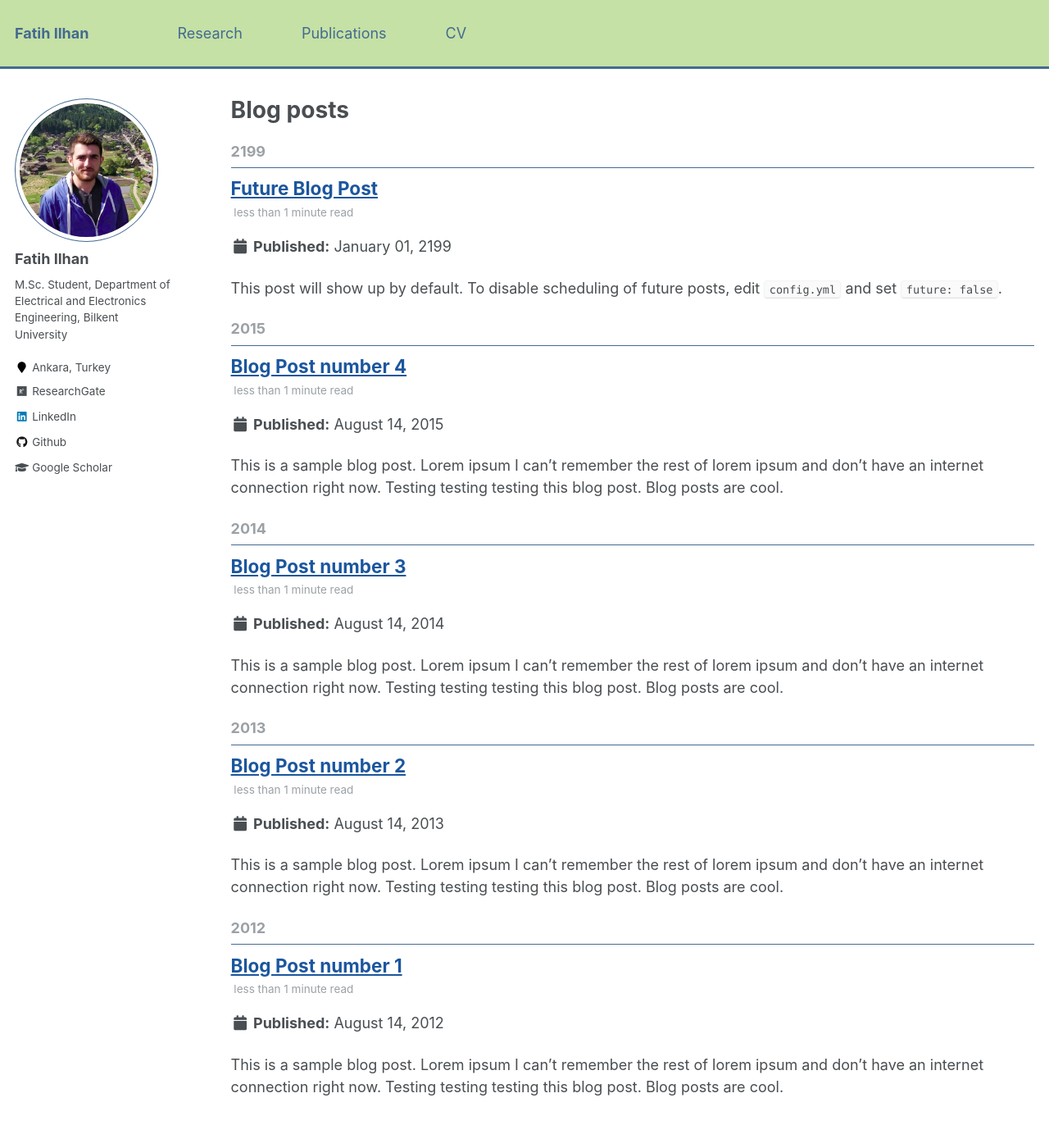
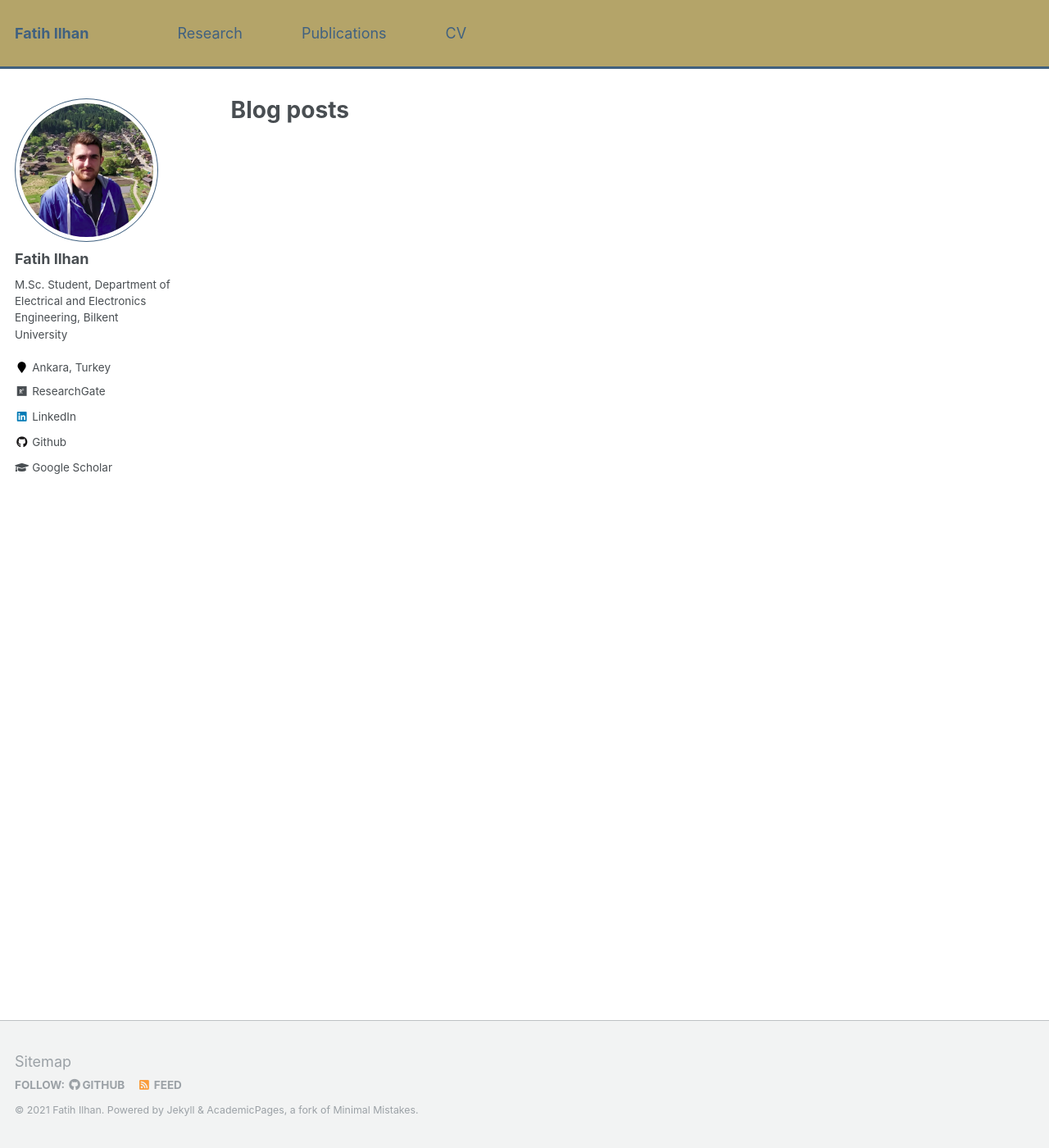
Before and after one commit to fatih-ilhan/fatih-ilhan.github.io, a Jekyll site: the page built from _pages/year-archive.html, in a window 1280 px wide and 1400 px high. Shown: the whole window at 82% size. Built offline with Jekyll 4.4.1, drawn with Linux system fonts in a browser that asks for light colours.

Commit message:
color update

```diff
--- a/_posts/2012-08-14-blog-post-1.md
+++ /dev/null
@@ -1,20 +0,0 @@
----
-title: 'Blog Post number 1'
-date: 2012-08-14
-permalink: /posts/2012/08/blog-post-1/
-tags:
-  - cool posts
-  - category1
-  - category2
----
-
-This is a sample blog post. Lorem ipsum I can't remember the rest of lorem ipsum and don't have an internet connection right now. Testing testing testing this blog post. Blog posts are cool.
-
-Headings are cool
-======
-
-You can have many headings
-======
-
-Aren't headings cool?
-------
--- a/_posts/2013-08-14-blog-post-2.md
+++ /dev/null
@@ -1,20 +0,0 @@
----
-title: 'Blog Post number 2'
-date: 2013-08-14
-permalink: /posts/2013/08/blog-post-2/
-tags:
-  - cool posts
-  - category1
-  - category2
----
-
-This is a sample blog post. Lorem ipsum I can't remember the rest of lorem ipsum and don't have an internet connection right now. Testing testing testing this blog post. Blog posts are cool.
-
-Headings are cool
-======
-
-You can have many headings
-======
-
-Aren't headings cool?
-------
--- a/_posts/2014-08-14-blog-post-3.md
+++ /dev/null
@@ -1,20 +0,0 @@
----
-title: 'Blog Post number 3'
-date: 2014-08-14
-permalink: /posts/2014/08/blog-post-3/
-tags:
-  - cool posts
-  - category1
-  - category2
----
-
-This is a sample blog post. Lorem ipsum I can't remember the rest of lorem ipsum and don't have an internet connection right now. Testing testing testing this blog post. Blog posts are cool.
-
-Headings are cool
-======
-
-You can have many headings
-======
-
-Aren't headings cool?
-------
--- a/_posts/2199-01-01-future-post.md
+++ /dev/null
@@ -1,11 +0,0 @@
----
-title: 'Future Blog Post'
-date: 2199-01-01
-permalink: /posts/2012/08/blog-post-4/
-tags:
-  - cool posts
-  - category1
-  - category2
----
-
-This post will show up by default. To disable scheduling of future posts, edit `config.yml` and set `future: false`.
--- a/_sass/_variables.scss
+++ b/_sass/_variables.scss
@@ -54,7 +54,7 @@
 $lighter-gray               : mix(#fff, $gray, 90%);
 
 $body-color                 : #fff;
-$masthead-background-color  : #c5e1a5;
+$masthead-background-color  : #b4a469;
 $background-color           : #fff;
 $code-background-color      : #fafafa;
 $code-background-color-dark : $light-gray;
@@ -90,10 +90,10 @@
 
 
 /* links */
-$link-color                 : #1b569e;
+$link-color                 : #174885;
 $link-color-hover           : mix(#000, $link-color, 25%);
 $link-color-visited         : mix(#fff, $link-color, 25%);
-$masthead-link-color-hover  : #05386b;
+$masthead-link-color-hover  : #002c56;
 $masthead-link-color        : mix(#fff, $masthead-link-color-hover, 25%);
 $border-color               : mix(#fff, $masthead-link-color-hover, 25%);
 
```
Also changed, not shown: _posts/2015-08-14-blog-post-4.md (deleted, +0 -20 lines).
